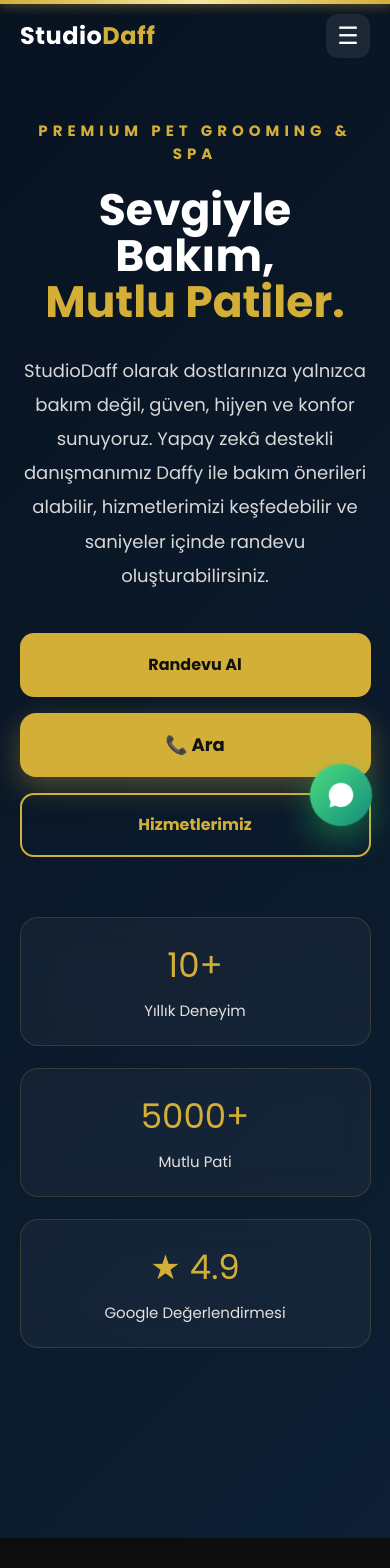
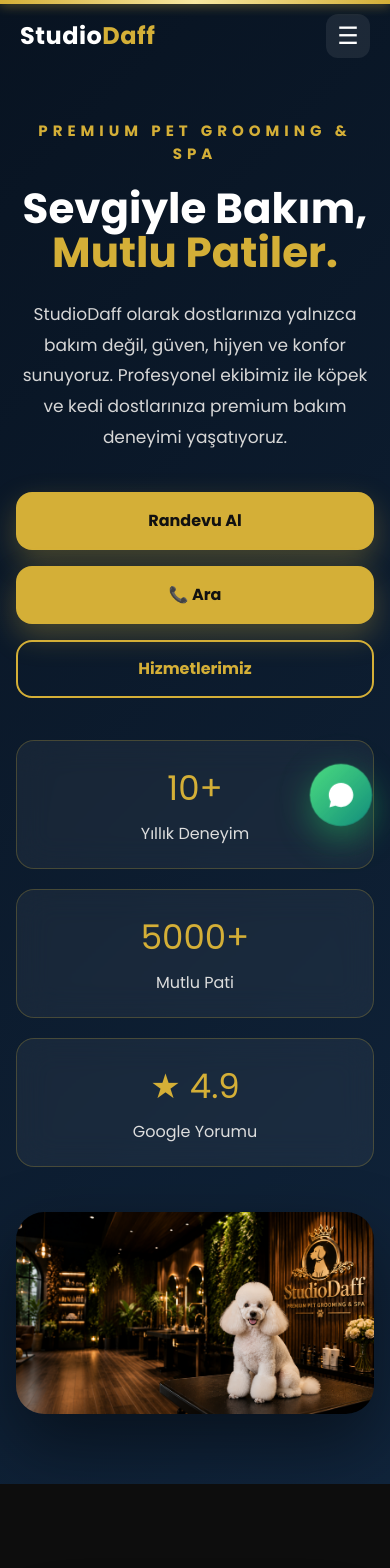
Before and after one commit to hasancemalerol-code/studiodaff-web, a Next.js app: page / in a window 390 px wide. Shown: the top 1568 px of the page. Built offline with nearby package versions, Linux system fonts and the light colour scheme.

Commit message:
update studio daff web site

```diff
--- a/app/page.tsx
+++ b/app/page.tsx
@@ -23,9 +23,9 @@
 
       <Navbar />
 
-      <Reveal direction="up">
-        <Hero />
-      </Reveal>
+
+       <Hero />
+
 
       <Reveal direction="left" delay={0.1}>
         <About />
--- /dev/null
+++ b/components/DaffyAI/DaffyAI.css
@@ -0,0 +1,148 @@
+.daffy-ai {
+  position: relative;
+  width: 100%;
+  max-width: 520px;
+  margin: 0 auto;
+  display: flex;
+  flex-direction: column;
+  align-items: center;
+}
+
+.daffy-glow {
+  position: absolute;
+  top: 60px;
+  width: 320px;
+  height: 320px;
+  background: radial-gradient(circle, rgba(212,175,55,.35), transparent 70%);
+  filter: blur(40px);
+  z-index: 0;
+}
+
+.daffy-avatar {
+  position: relative;
+  width: 230px;
+  max-width: 80%;
+  z-index: 2;
+  user-select: none;
+  pointer-events: none;
+  margin-bottom: -45px;
+}
+
+.ai-card {
+  position: relative;
+  width: 100%;
+  background: rgba(22,22,22,.82);
+  backdrop-filter: blur(20px);
+  border: 1px solid rgba(255,255,255,.08);
+  border-radius: 28px;
+  padding: 80px 32px 32px;
+  color: #fff;
+  text-align: center;
+  z-index: 1;
+  box-shadow:
+    0 25px 60px rgba(0,0,0,.35),
+    inset 0 1px 0 rgba(255,255,255,.08);
+}
+
+.ai-card:hover {
+  transform: translateY(-6px);
+  transition: .35s;
+}
+
+.ai-badge {
+  display: inline-flex;
+  align-items: center;
+  gap: 8px;
+  background: rgba(212,175,55,.15);
+  color: #D4AF37;
+  padding: 8px 16px;
+  border-radius: 999px;
+  font-size: .8rem;
+  font-weight: 600;
+  letter-spacing: .5px;
+  margin-bottom: 20px;
+}
+
+.ai-card h2 {
+  font-size: 2rem;
+  margin-bottom: 18px;
+}
+
+.ai-card p {
+  color: #d4d4d4;
+  line-height: 1.8;
+  font-size: .98rem;
+  margin-bottom: 28px;
+}
+
+.quick-grid {
+  display: grid;
+  grid-template-columns: repeat(2,1fr);
+  gap: 14px;
+  margin-bottom: 26px;
+}
+
+.quick-grid button {
+  background: rgba(255,255,255,.05);
+  border: 1px solid rgba(255,255,255,.08);
+  color: white;
+  padding: 16px;
+  border-radius: 16px;
+  cursor: pointer;
+  font-size: .95rem;
+  font-weight: 600;
+  transition: .3s;
+}
+
+.quick-grid button:hover {
+  background: #D4AF37;
+  color: #111;
+  transform: translateY(-4px);
+}
+
+.start-chat {
+  width: 100%;
+  padding: 18px;
+  border: none;
+  border-radius: 16px;
+  cursor: pointer;
+  background: linear-gradient(135deg,#D4AF37,#F4D87B);
+  color: #111;
+  font-size: 1rem;
+  font-weight: 700;
+  transition: .3s;
+}
+
+.start-chat:hover {
+  transform: translateY(-3px);
+  box-shadow: 0 15px 35px rgba(212,175,55,.35);
+}
+
+@media (max-width: 900px) {
+
+  .daffy-avatar{
+    width:180px;
+    margin-bottom:-35px;
+  }
+
+  .ai-card{
+    padding:70px 22px 22px;
+  }
+
+}
+
+@media (max-width: 600px) {
+
+  .quick-grid{
+    grid-template-columns:1fr;
+  }
+
+  .ai-card h2{
+    font-size:1.6rem;
+  }
+
+  .ai-card{
+    border-radius:22px;
+  }
+
+}
--- /dev/null
+++ b/components/DaffyAI/DaffyAI.tsx
@@ -0,0 +1,132 @@
+"use client";
+
+import { motion } from "framer-motion";
+import "./DaffyAI.css";
+
+export default function DaffyAI() {
+
+  return (
+
+    <div className="daffy-ai">
+
+      {/* Glow */}
+
+      <div className="daffy-glow"></div>
+
+      {/* Character */}
+
+      <motion.img
+        src="/images/daffy.png"
+        alt="Daffy"
+        className="daffy-avatar"
+        animate={{
+          y:[0,-8,0],
+          scale:[1,1.02,1]
+        }}
+        transition={{
+          repeat:Infinity,
+          duration:5,
+          ease:"easeInOut"
+        }}
+      />
+
+      {/* Chat Card */}
+
+      <motion.div
+
+        className="ai-card"
+
+        initial={{
+          opacity:0,
+          y:30
+        }}
+
+        animate={{
+          opacity:1,
+          y:0
+        }}
+
+        transition={{
+          delay:.3
+        }}
+
+      >
+
+        <span className="ai-badge">
+
+          🟢 ONLINE
+
+        </span>
+
+        <h2>
+
+          Merhaba 👋
+
+        </h2>
+
+        <p>
+
+          Ben <strong>Daffy</strong>.
+
+          <br/><br/>
+
+          StudioDaff'ın yapay zekâ destekli
+          pet bakım danışmanıyım.
+
+          <br/><br/>
+
+          Sana bakım önerileri verebilir,
+          doğru hizmeti bulmana yardımcı olabilir
+          ve birkaç adımda randevu oluşturabilirim.
+
+        </p>
+
+        <div className="quick-grid">
+
+          <button>
+
+            🐶
+
+            Köpek Bakımı
+
+          </button>
+
+          <button>
+
+            🐱
+
+            Kedi Bakımı
+
+          </button>
+
+          <button>
+
+            ✂️
+
+            Hizmetler
+
+          </button>
+
+          <button>
+
+            📅
+
+            Randevu
+
+          </button>
+
+        </div>
+
+        <button className="start-chat">
+
+          Daffy ile Konuş
+
+        </button>
+
+      </motion.div>
+
+    </div>
+
+  );
+
+}
--- a/components/Hero.css
+++ b/components/Hero.css
@@ -1,28 +1,23 @@
 .hero{
   min-height:100vh;
-  background:
-    linear-gradient(135deg,#081321 0%,#0d1f33 100%);
-  color:#fff;
   display:flex;
   align-items:center;
+  background:linear-gradient(135deg,#081321 0%,#10243b 100%);
+  color:#fff;
+  position:relative;
   overflow:hidden;
-  position:relative;
-  padding:120px 0 80px;
+  padding:110px 0 70px;
 }
 
 .hero::before{
   content:"";
   position:absolute;
+  top:-220px;
+  right:-220px;
   width:700px;
   height:700px;
-  top:-220px;
-  right:-150px;
   border-radius:50%;
-  background:
-    radial-gradient(circle,
-    rgba(212,175,55,.22) 0%,
-    transparent 70%);
-  animation:glowMove 12s ease-in-out infinite;
+  background:radial-gradient(circle,rgba(212,175,55,.18),transparent 70%);
 }
 
 .hero::after{
@@ -33,50 +28,37 @@
   width:500px;
   height:500px;
   border-radius:50%;
-  background:
-    radial-gradient(circle,
-    rgba(212,175,55,.10),
-    transparent 70%);
-  filter:blur(20px);
+  background:radial-gradient(circle,rgba(212,175,55,.08),transparent 70%);
 }
 
 .hero-container{
-  width:90%;
-  max-width:1450px;
+  width:min(92%,1400px);
   margin:auto;
-
-  display:flex;
+  display:grid;
+  grid-template-columns:1.05fr .95fr;
   align-items:center;
-  justify-content:space-between;
-  gap:80px;
-
+  gap:70px;
   position:relative;
   z-index:2;
 }
 
 .hero-left{
-  flex:1;
-  max-width:620px;
+  width:100%;
 }
 
 .hero-top{
   color:#D4AF37;
-  letter-spacing:5px;
-  text-transform:uppercase;
   font-size:15px;
   font-weight:700;
+  letter-spacing:5px;
   margin-bottom:22px;
-
-  animation:fadeUp .8s ease;
 }
 
 .hero h1{
-  font-size:82px;
+  font-size:78px;
   line-height:1.05;
   font-weight:800;
-  margin-bottom:28px;
-
-  animation:fadeUp .9s ease;
+  margin-bottom:24px;
 }
 
 .hero h1 span{
@@ -84,72 +66,49 @@
 }
 
 .hero-text{
-  font-size:22px;
-  line-height:1.9;
-  color:#d8d8d8;
-  margin-bottom:45px;
-
-  animation:fadeUp 1.1s ease;
+  font-size:21px;
+  line-height:1.8;
+  color:#d7d7d7;
+  margin-bottom:40px;
 }
 
 .hero-buttons{
   display:flex;
-  gap:20px;
-  margin-bottom:60px;
+  flex-wrap:wrap;
+  gap:16px;
+  margin-bottom:42px;
 }
 
 .btn-gold,
+.btn-call,
 .btn-outline{
-  position:relative;
-  overflow:hidden;
-}
-
-.btn-gold{
-  background:#D4AF37;
-  color:#111;
+  height:58px;
+  min-width:170px;
+  padding:0 28px;
+  border-radius:16px;
+  display:flex;
+  align-items:center;
+  justify-content:center;
   text-decoration:none;
-  padding:18px 40px;
-  border-radius:14px;
   font-weight:700;
   transition:.35s;
 }
 
-.btn-gold::before{
-  content:"";
-  position:absolute;
-  top:0;
-  left:-120%;
-  width:60%;
-  height:100%;
-  background:
-    linear-gradient(
-      120deg,
-      transparent,
-      rgba(255,255,255,.65),
-      transparent
-    );
-  transform:skewX(-25deg);
-}
-
-.btn-gold:hover::before{
-  left:150%;
-  transition:.8s;
-}
-
-.btn-gold:hover{
-  transform:translateY(-5px);
-  box-shadow:
-    0 18px 40px rgba(212,175,55,.35);
+.btn-gold,
+.btn-call{
+  background:#D4AF37;
+  color:#111;
+  box-shadow:0 12px 30px rgba(212,175,55,.30);
 }
 
 .btn-outline{
   border:2px solid #D4AF37;
   color:#D4AF37;
-  text-decoration:none;
-  padding:18px 40px;
-  border-radius:14px;
-  font-weight:700;
-  transition:.35s;
+}
+
+.btn-gold:hover,
+.btn-call:hover{
+  transform:translateY(-4px);
 }
 
 .btn-outline:hover{
@@ -159,24 +118,17 @@
 
 .hero-info{
   display:flex;
-  gap:22px;
   flex-wrap:wrap;
-}
-.info-card{
-  background:rgba(255,255,255,.04);
-  backdrop-filter:blur(15px);
-  border:1px solid rgba(212,175,55,.18);
-  border-radius:18px;
-  padding:22px;
-  min-width:170px;
-  transition:.35s;
+  gap:20px;
 }
 
-.info-card:hover{
-  transform:translateY(-8px);
-  border-color:#D4AF37;
-  box-shadow:
-    0 18px 40px rgba(212,175,55,.18);
+.info-card{
+  min-width:170px;
+  padding:22px;
+  border-radius:18px;
+  background:rgba(255,255,255,.05);
+  backdrop-filter:blur(16px);
+  border:1px solid rgba(212,175,55,.25);
 }
 
 .info-card h2{
@@ -186,139 +138,74 @@
 }
 
 .info-card span{
-  color:#e2e2e2;
-  font-size:15px;
+  color:#ddd;
 }
 
 .hero-right{
-  flex:1;
+  width:100%;
   display:flex;
-  justify-content:flex-end;
+  justify-content:center;
   align-items:center;
 }
 
 .hero-right img{
+  display:block;
   width:100%;
-  max-width:760px;
-  border-radius:30px;
-  box-shadow:0 35px 80px rgba(0,0,0,.45);
+  max-width:650px;
+  border-radius:28px;
+  box-shadow:0 30px 70px rgba(0,0,0,.45);
   animation:heroFloat 6s ease-in-out infinite;
-  transition:
-    transform .45s,
-    box-shadow .45s;
-}
-
-.hero-right img:hover{
-  transform:
-    translateY(-10px)
-    scale(1.03);
-
-  box-shadow:
-    0 45px 90px rgba(0,0,0,.55),
-    0 0 40px rgba(212,175,55,.18);
 }
 
 @keyframes heroFloat{
-
-0%{
-transform:translateY(0);
+  0%{transform:translateY(0);}
+  50%{transform:translateY(-12px);}
+  100%{transform:translateY(0);}
 }
 
-50%{
-transform:translateY(-12px);
+@media (max-width:1100px){
+
+.hero-container{
+grid-template-columns:1fr;
+text-align:center;
+gap:45px;
 }
 
-100%{
-transform:translateY(0);
+.hero-left{
+order:1;
+}
+
+.hero-right{
+order:2;
+}
+
+.hero-buttons,
+.hero-info{
+justify-content:center;
+}
+
+.hero h1{
+font-size:56px;
+}
+
+.hero-right img{
+max-width:520px;
 }
 
 }
 
-@keyframes fadeUp{
-
-0%{
-opacity:0;
-transform:translateY(35px);
-}
-
-100%{
-opacity:1;
-transform:translateY(0);
-}
-
-}
-
-@keyframes glowMove{
-
-0%{
-transform:translate(0,0) scale(1);
-}
-
-50%{
-transform:translate(-35px,25px) scale(1.08);
-}
-
-100%{
-transform:translate(0,0) scale(1);
-}
-
-}
-
-@media(max-width:1100px){
-
-.hero{
-padding-top:140px;
-}
-
-.hero-container{
-flex-direction:column;
-text-align:center;
-}
-
-.hero-left{
-max-width:100%;
-}
-
-.hero h1{
-font-size:60px;
-}
-
-.hero-text{
-margin:auto;
-margin-bottom:40px;
-}
-
-.hero-buttons{
-justify-content:center;
-}
-
-.hero-info{
-justify-content:center;
-}
-
-.hero-right{
-justify-content:center;
-margin-top:40px;
-}
-
-.hero-right img{
-max-width:600px;
-}
-
-}
-
-@media(max-width:768px){
+@media (max-width:768px){
 
 .hero{
 padding:120px 0 70px;
 }
 
 .hero h1{
-font-size:44px;
+font-size:42px;
 }
 
 .hero-text{
-font-size:18px;
+font-size:17px;
 }
 
 .hero-buttons{
@@ -326,17 +213,22 @@
 }
 
 .btn-gold,
+.btn-call,
 .btn-outline{
-text-align:center;
+width:100%;
 }
 
-.hero-right img{
-max-width:100%;
-animation:none;
+.hero-info{
+flex-direction:column;
 }
 
 .info-card{
 width:100%;
+}
+
+.hero-right img{
+max-width:360px;
+animation:none;
 }
 
 .hero::before,
@@ -345,77 +237,3 @@
 }
 
 }
-.btn-call{
-  background:#D4AF37;
-  color:#111;
-  text-decoration:none;
-  padding:18px 40px;
-  border-radius:14px;
-  font-weight:700;
-  transition:.35s;
-  display:flex;
-  align-items:center;
-  justify-content:center;
-  position:relative;
-  overflow:hidden;
-}
-
-.btn-call::before{
-  content:"";
-  position:absolute;
-  top:0;
-  left:-120%;
-  width:60%;
-  height:100%;
-  background:linear-gradient(
-    120deg,
-    transparent,
-    rgba(255,255,255,.65),
-    transparent
-  );
-  transform:skewX(-25deg);
-}
-.btn-call{
-  display:flex;
-  align-items:center;
-  justify-content:center;
-
-  min-height:64px;
-
-  background:#D4AF37;
-  color:#111;
-
-  border:none;
-  border-radius:16px;
-
-  font-size:18px;
-  font-weight:700;
-  text-decoration:none;
-
-  box-shadow:0 10px 30px rgba(212,175,55,.35);
-
-  transition:.3s ease;
-}
-
-.btn-call:hover{
-  transform:translateY(-3px);
-  box-shadow:0 18px 40px rgba(212,175,55,.45);
-}@media (max-width:768px){
-
-  .hero-buttons{
-    display:flex;
-    flex-direction:column;
-    gap:16px;
-  }
-
-  .btn-gold,
-  .btn-call,
-  .btn-outline{
-    width:100%;
-    height:64px;
-    display:flex;
-    align-items:center;
-    justify-content:center;
-  }
-
-}
--- a/components/Hero.tsx
+++ b/components/Hero.tsx
@@ -6,11 +6,9 @@
 export default function Hero() {
   return (
     <section className="hero" id="hero">
-
       <div className="hero-container">
 
         {/* SOL TARAF */}
-
         <motion.div
           className="hero-left"
           initial={{ opacity: 0, x: -40 }}
@@ -18,7 +16,6 @@
           viewport={{ once: true }}
           transition={{ duration: 0.8 }}
         >
-
           <p className="hero-top">
             PREMIUM PET GROOMING & SPA
           </p>
@@ -32,18 +29,16 @@
           <p className="hero-text">
             StudioDaff olarak dostlarınıza yalnızca bakım değil,
             güven, hijyen ve konfor sunuyoruz.
-            Yapay zekâ destekli danışmanımız Daffy ile bakım
-            önerileri alabilir, hizmetlerimizi keşfedebilir ve
-            saniyeler içinde randevu oluşturabilirsiniz.
+            Profesyonel ekibimiz ile köpek ve kedi dostlarınıza
+            premium bakım deneyimi yaşatıyoruz.
           </p>
 
           <div className="hero-buttons">
-
             <a
               href="https://wa.me/905307347462?text=Merhaba%20StudioDaff,%20randevu%20almak%20istiyorum."
+              className="btn-gold"
               target="_blank"
               rel="noopener noreferrer"
-              className="btn-gold"
             >
               Randevu Al
             </a>
@@ -61,7 +56,6 @@
             >
               Hizmetlerimiz
             </a>
-
           </div>
 
           <div className="hero-info">
@@ -78,7 +72,7 @@
 
             <div className="info-card">
               <h2>★ 4.9</h2>
-              <span>Google Değerlendirmesi</span>
+              <span>Google Yorumu</span>
             </div>
 
           </div>
@@ -89,17 +83,20 @@
 
         <motion.div
           className="hero-right"
-          initial={{ opacity: 0, x: 60 }}
+          initial={{ opacity: 0, x: 40 }}
           whileInView={{ opacity: 1, x: 0 }}
           viewport={{ once: true }}
-          transition={{ duration: 1 }}
+          transition={{ duration: 0.9 }}
         >
 
+          <img
+            src="/images/hero.jpg"
+            alt="StudioDaff Premium Pet Grooming"
+          />
 
         </motion.div>
 
       </div>
-
     </section>
   );
 }
```
